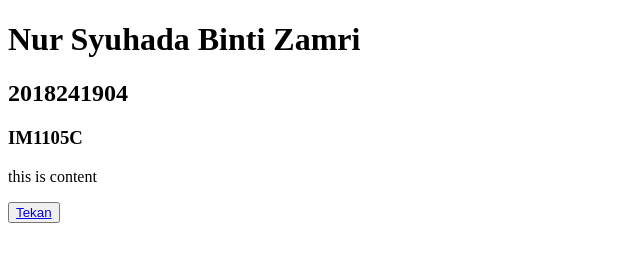
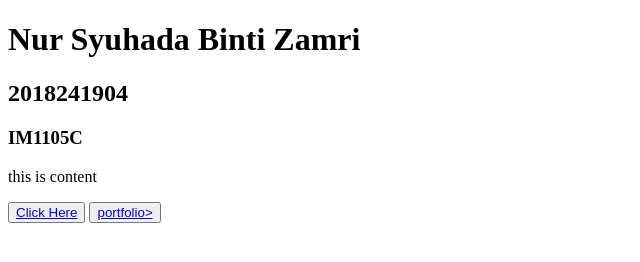
Before and after one commit to Nursyuhadaweb/Website-personal, a plain HTML site: page index.html in a window 1280 px wide. Shown: the whole page, without its empty margins (0-640 px from the left). Drawn offline with Linux system fonts and the light colour scheme.

Commit message:
Update index.html

```diff
--- a/index.html
+++ b/index.html
@@ -8,6 +8,7 @@
 <h2>2018241904</h2>
 <h3>IM1105C</h3>
 <p>this is content</p>
-	<button><a href=https://nursyuhadaweb.github.io/Website-personal/mypersonalbiography>Tekan</a></button>
+	<button><a href=https://nursyuhadaweb.github.io/Website-personal/mypersonalbiography>Click Here</a></button>
+	<button><a href=https://nursyuhadaweb.github.io/Website-personal/personalportfolio.html>portfolio></a></button>
 </body>
 </html>
```
